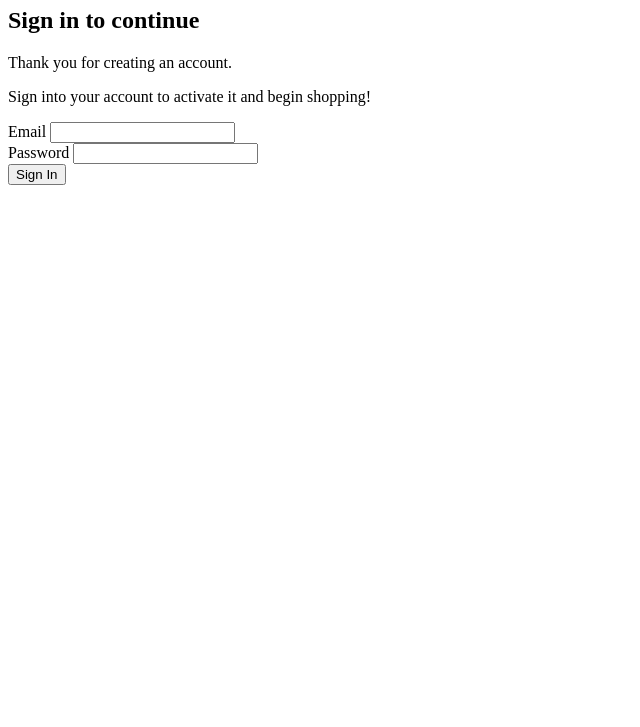
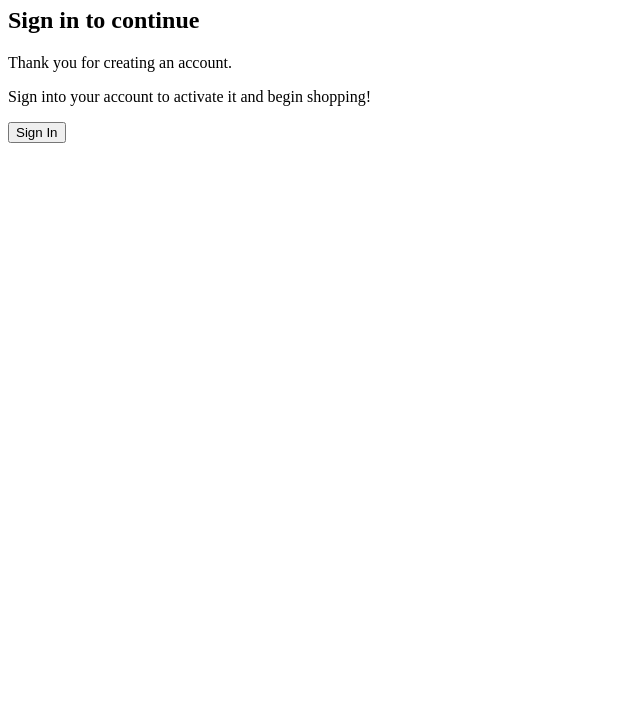
Before and after one commit to darijavuk/algebra-web-shop, a plain HTML site: page login.html in a window 1280 px wide. Shown: the part 73-800 px from the top of the page, without its empty margins (0-640 px from the left). Drawn offline with Linux system fonts and the light colour scheme.

Commit message:
Update login.html

```diff
--- a/login.html
+++ b/login.html
@@ -17,18 +17,8 @@
 
     <!-- sign in form -->
 
-    <form action="file:///Users/darijavukovic/Desktop/Frontend%20DEV/algebra-web-shop/products.html" metod="get">
-            <div>
-                <label>Email</label>
-                <input type="email" name="email" required>
-            </div>
-            <div>
-                <label>Password</label>
-                <input type="password" minlength="6" pattern="" name="password" required>
-            </div>
-            <div>
-                <button type="submit">Sign In</button>
-            </div>
-        </form>
+    <form action="products.html" metod="get">
+        <button type="submit">Sign In</button>
+    </form>
 </body>
 </html>
```
